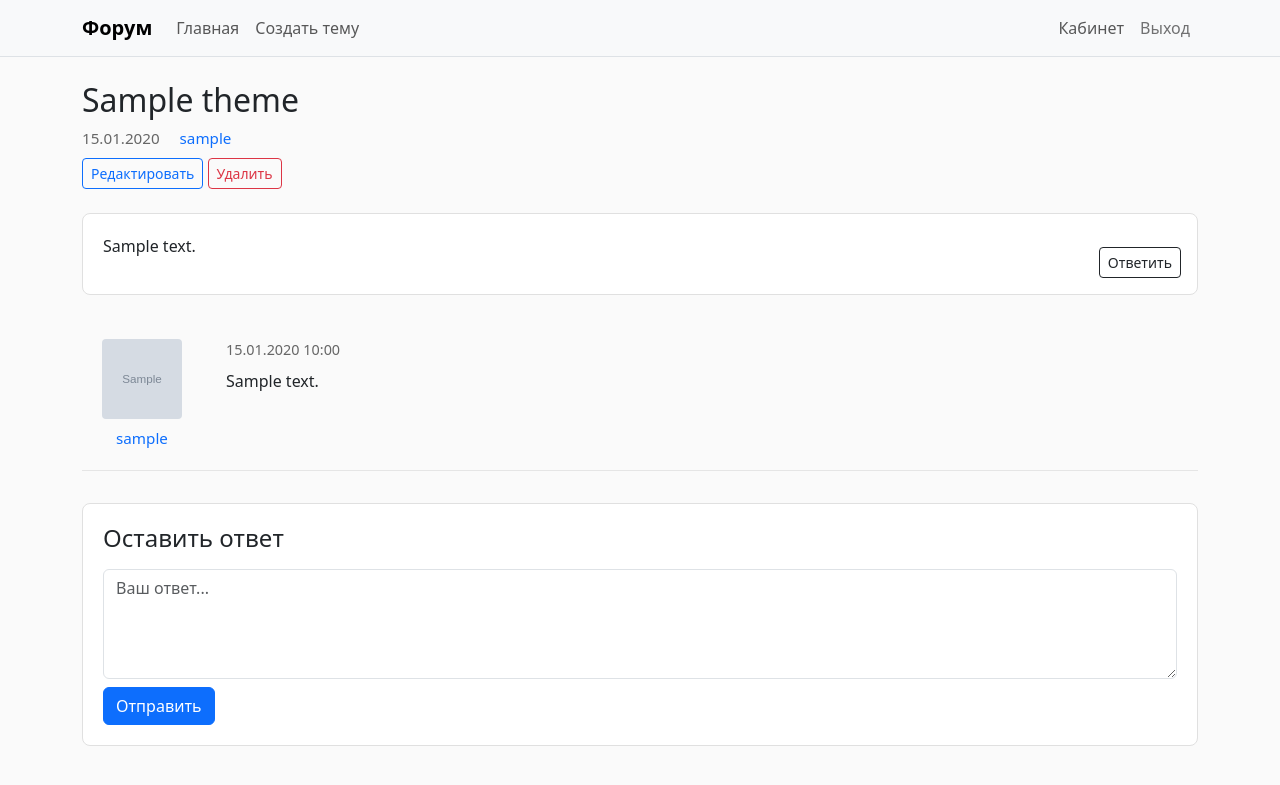
After one commit to nanochka-8000/Forum, a Django app: page /theme/1/ in a window 1280 px wide. The commit adds this page. Shown: the top 785 px of the page. Run offline with Django 5.2, Linux system fonts and the light colour scheme; a user stored in the database is signed in; tables that the repository leaves empty hold one stand-in row (values such as "Sample post"); grey boxes marked "Sample" are stand-in pictures.

Commit message:
Этап 1 и 2: список тем на главной, создание и редактирование темы автором, детальная страница темы с ответами и формой ответа

```diff
--- a/forum/forms.py
+++ b/forum/forms.py
@@ -1,6 +1,7 @@
 from django import forms
 from django.contrib.auth.forms import UserCreationForm, AuthenticationForm
 from .models import User
+from .models import Theme, Answer
 
 
 class RegisterForm(UserCreationForm):
@@ -24,3 +25,25 @@ class LoginForm(AuthenticationForm):
         super().__init__(*args, **kwargs)
         for field in self.fields.values():
             field.widget.attrs.update({'class': 'form-control'})
+
+class ThemeForm(forms.ModelForm):
+    class Meta:
+        model = Theme
+        fields = ('title', 'content')
+        widgets = {
+            'title': forms.TextInput(attrs={'class': 'form-control'}),
+            'content': forms.Textarea(attrs={'class': 'form-control', 'rows': 6}),
+        }
+
+class AnswerForm(forms.ModelForm):
+    class Meta:
+        model = Answer
+        fields = ('content',)
+        widgets = {
+            'content': forms.Textarea(attrs={
+                'class': 'form-control',
+                'rows': 4,
+                'placeholder': 'Ваш ответ...'
+            }),
+        }
+        labels = {'content': ''}
--- a/forum/urls.py
+++ b/forum/urls.py
@@ -1,10 +1,17 @@
 from django.urls import path
-from django.views.generic import TemplateView
 from . import views
 
 urlpatterns = [
-    path('', TemplateView.as_view(template_name='forum/home.html'), name='home'),
+    path('', views.ThemeListView.as_view(), name='home'),
+
     path('register/', views.RegisterView.as_view(), name='register'),
     path('login/', views.UserLoginView.as_view(), name='login'),
     path('logout/', views.UserLogoutView.as_view(), name='logout'),
+
+    path('theme/create/', views.ThemeCreateView.as_view(), name='theme_create'),
+    path('theme/<int:pk>/', views.ThemeDetailView.as_view(), name='theme_detail'),
+    path('theme/<int:pk>/edit/', views.ThemeUpdateView.as_view(), name='theme_update'),
+    path('theme/<int:pk>/delete/', views.ThemeDeleteView.as_view(), name='theme_delete'),
+
+    path('theme/<int:theme_pk>/answer/', views.AnswerCreateView.as_view(), name='answer_create'),
 ]
--- a/forum/views.py
+++ b/forum/views.py
@@ -1,9 +1,12 @@
 from django.contrib.auth import login
+from django.contrib.auth.mixins import LoginRequiredMixin, UserPassesTestMixin
 from django.contrib.auth.views import LoginView, LogoutView
-from django.urls import reverse_lazy
-from django.views.generic import CreateView
-from .forms import RegisterForm, LoginForm
-from .models import User
+from django.shortcuts import get_object_or_404, redirect
+from django.urls import reverse_lazy, reverse
+from django.views.generic import CreateView, ListView, DetailView, UpdateView, DeleteView
+from .forms import RegisterForm, LoginForm, ThemeForm, AnswerForm
+from .models import User, Theme, Answer
+
 
 
 class RegisterView(CreateView):
@@ -17,12 +20,77 @@ class RegisterView(CreateView):
         login(self.request, self.object)
         return response
 
-
 class UserLoginView(LoginView):
     template_name = 'registration/login.html'
     authentication_form = LoginForm
     redirect_authenticated_user = True
 
-
 class UserLogoutView(LogoutView):
     next_page = reverse_lazy('home')
+
+class AuthorRequiredMixin(UserPassesTestMixin):
+    def test_func(self):
+        obj = self.get_object()
+        return obj.author == self.request.user
+
+
+class ThemeListView(ListView):
+    model = Theme
+    template_name = 'forum/home.html'
+    context_object_name = 'themes'
+
+
+class ThemeDetailView(DetailView):
+    model = Theme
+    template_name = 'forum/theme_detail.html'
+    context_object_name = 'theme'
+
+    def get_context_data(self, **kwargs):
+        context = super().get_context_data(**kwargs)
+        context['answers'] = self.object.answers.all()
+        context['form'] = AnswerForm()
+        return context
+
+
+class ThemeCreateView(LoginRequiredMixin, CreateView):
+    model = Theme
+    form_class = ThemeForm
+    template_name = 'forum/theme_form.html'
+
+    def form_valid(self, form):
+        form.instance.author = self.request.user
+        return super().form_valid(form)
+
+    def get_success_url(self):
+        return reverse('theme_detail', kwargs={'pk': self.object.pk})
+
+
+class ThemeUpdateView(LoginRequiredMixin, AuthorRequiredMixin, UpdateView):
+    model = Theme
+    form_class = ThemeForm
+    template_name = 'forum/theme_form.html'
+
+    def get_success_url(self):
+        return reverse('theme_detail', kwargs={'pk': self.object.pk})
+
+
+class ThemeDeleteView(LoginRequiredMixin, AuthorRequiredMixin, DeleteView):
+    model = Theme
+    template_name = 'forum/theme_confirm_delete.html'
+    success_url = reverse_lazy('home')
+
+
+class AnswerCreateView(LoginRequiredMixin, CreateView):
+    model = Answer
+    form_class = AnswerForm
+
+    def form_valid(self, form):
+        form.instance.author = self.request.user
+        form.instance.theme = get_object_or_404(Theme, pk=self.kwargs['theme_pk'])
+        return super().form_valid(form)
+
+    def get_success_url(self):
+        return reverse('theme_detail', kwargs={'pk': self.kwargs['theme_pk']})
+
+    def get(self, request, *args, **kwargs):
+        return redirect('theme_detail', pk=self.kwargs['theme_pk'])
--- a/static/css/styles.css
+++ b/static/css/styles.css
@@ -61,3 +61,105 @@ body {
     padding: 3rem 1rem;
     color: #888;
 }
+
+.themes-list {
+    background: #fff;
+    border-radius: 8px;
+    box-shadow: 0 2px 8px rgba(0, 0, 0, 0.05);
+    padding: 0.5rem 1rem;
+}
+
+.theme-row-link {
+    display: block;
+    text-decoration: none;
+    color: inherit;
+}
+
+.theme-row-link:hover .theme-row {
+    background-color: #f0f7ff;
+}
+
+.theme-row-link:hover .theme-title {
+    color: #0d6efd;
+}
+
+.theme-header {
+    margin-bottom: 1.5rem;
+}
+
+.theme-meta {
+    color: #666;
+    font-size: 0.95rem;
+}
+
+.theme-meta .author-link {
+    color: #0d6efd;
+    margin-left: 1rem;
+}
+
+.theme-content-box {
+    background: #fff;
+    border: 1px solid #e0e0e0;
+    border-radius: 8px;
+    padding: 1.25rem;
+    margin-bottom: 1.5rem;
+    position: relative;
+}
+
+.theme-content-box .btn {
+    position: absolute;
+    right: 1rem;
+    bottom: 1rem;
+}
+
+/*ANSWERS*/
+.answers-list {
+    margin-bottom: 2rem;
+}
+
+.answer-item {
+    display: grid;
+    grid-template-columns: 120px 1fr;
+    gap: 1.5rem;
+    padding: 1.25rem 0;
+    border-bottom: 1px solid #e5e5e5;
+}
+
+.answer-avatar {
+    text-align: center;
+}
+
+.answer-avatar img {
+    width: 80px;
+    height: 80px;
+    object-fit: cover;
+    border-radius: 4px;
+    margin-bottom: 0.5rem;
+}
+
+.answer-author {
+    color: #0d6efd;
+    font-size: 0.95rem;
+}
+
+.answer-date {
+    color: #666;
+    font-size: 0.9rem;
+    margin-bottom: 0.5rem;
+}
+
+.answer-content {
+    line-height: 1.5;
+}
+
+.answer-form-box {
+    background: #fff;
+    border: 1px solid #e0e0e0;
+    border-radius: 8px;
+    padding: 1.25rem;
+    margin-top: 1.5rem;
+}
+
+.answer-form-box h4 {
+    margin-bottom: 1rem;
+}
--- a/templates/base.html
+++ b/templates/base.html
@@ -16,7 +16,7 @@
             <ul class="navbar-nav me-auto">
                 <li class="nav-item"><a class="nav-link" href="{% url 'home' %}">Главная</a></li>
                 {% if user.is_authenticated %}
-                    <li class="nav-item"><a class="nav-link" href="#">Создать тему</a></li>
+                    <li class="nav-item"><a class="nav-link" href="{% url 'theme_create' %}">Создать тему</a></li>
                 {% endif %}
             </ul>
             <ul class="navbar-nav">
--- /dev/null
+++ b/templates/forum/theme_detail.html
@@ -0,0 +1,60 @@
+{% extends 'base.html' %}
+
+{% block title %}{{ theme.title }}{% endblock %}
+
+{% block content %}
+    <div class="theme-header">
+        <h2>{{ theme.title }}</h2>
+        <div class="theme-meta">
+            <span>{{ theme.created_at|date:"d.m.Y" }}</span>
+            <span class="author-link">{{ theme.author.username }}</span>
+        </div>
+        {% if user == theme.author %}
+            <div class="theme-actions mt-2">
+                <a href="{% url 'theme_update' theme.pk %}" class="btn btn-sm btn-outline-primary">Редактировать</a>
+                <a href="{% url 'theme_delete' theme.pk %}" class="btn btn-sm btn-outline-danger">Удалить</a>
+            </div>
+        {% endif %}
+    </div>
+
+    <div class="theme-content-box">
+        <p>{{ theme.content|linebreaksbr }}</p>
+        {% if user.is_authenticated %}
+            <a href="#answer-form" class="btn btn-outline-dark btn-sm">Ответить</a>
+        {% endif %}
+    </div>
+
+    <div class="answers-list">
+        {% for answer in answers %}
+            <div class="answer-item">
+                <div class="answer-avatar">
+                    {% if answer.author.avatar %}
+                        <img src="{{ answer.author.avatar.url }}" alt="{{ answer.author.username }}">
+                    {% endif %}
+                    <div class="answer-author">{{ answer.author.username }}</div>
+                </div>
+                <div class="answer-body">
+                    <div class="answer-date">{{ answer.created_at|date:"d.m.Y H:i" }}</div>
+                    <div class="answer-content">{{ answer.content|linebreaksbr }}</div>
+                </div>
+            </div>
+        {% empty %}
+            <div class="empty-state">Пока нет ответов.</div>
+        {% endfor %}
+    </div>
+
+    {% if user.is_authenticated %}
+        <div class="answer-form-box" id="answer-form">
+            <h4>Оставить ответ</h4>
+            <form method="post" action="{% url 'answer_create' theme.pk %}">
+                {% csrf_token %}
+                {{ form.content }}
+                <button type="submit" class="btn btn-primary mt-2">Отправить</button>
+            </form>
+        </div>
+    {% else %}
+        <div class="empty-state">
+            <a href="{% url 'login' %}">Войдите</a>, чтобы оставить ответ.
+        </div>
+    {% endif %}
+{% endblock %}
```
Also changed, not shown: templates/forum/home.html (+14 -2 lines), templates/forum/theme_confirm_delete.html (added, +15 -0 lines), templates/forum/theme_form.html (added, +25 -0 lines).
